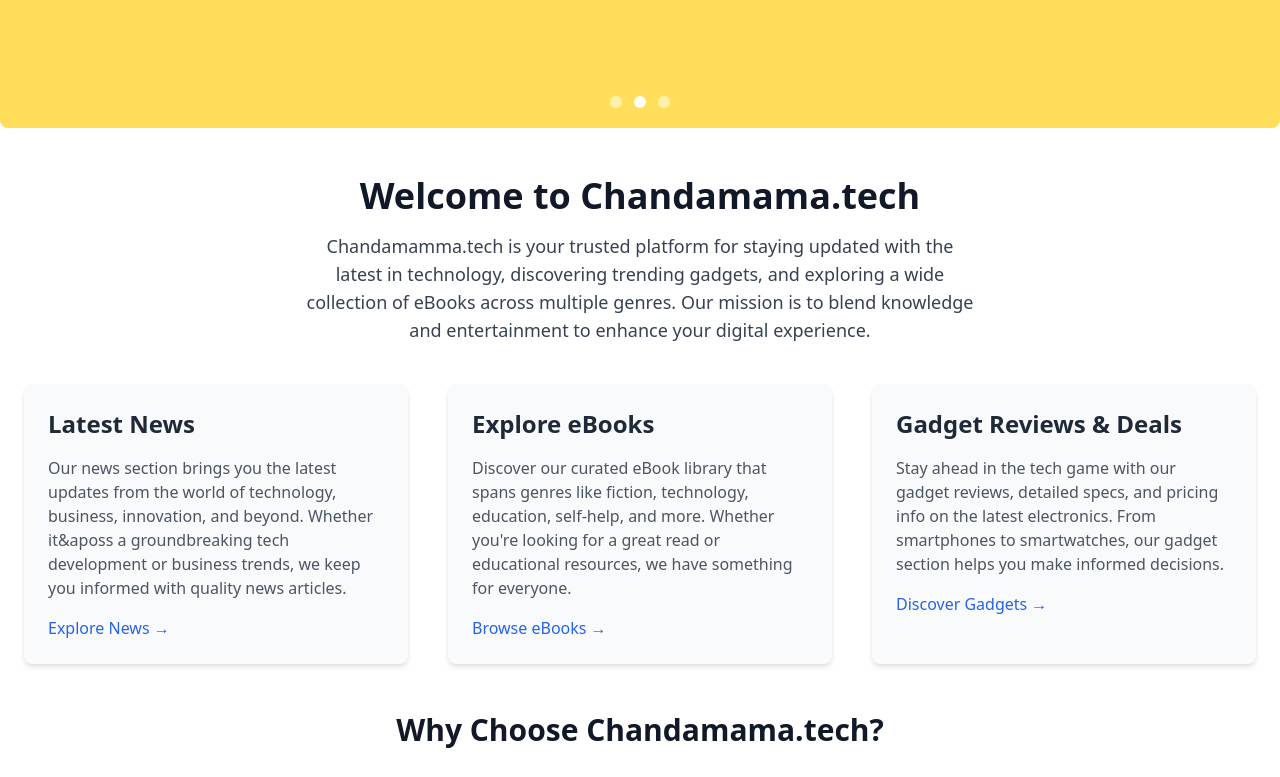
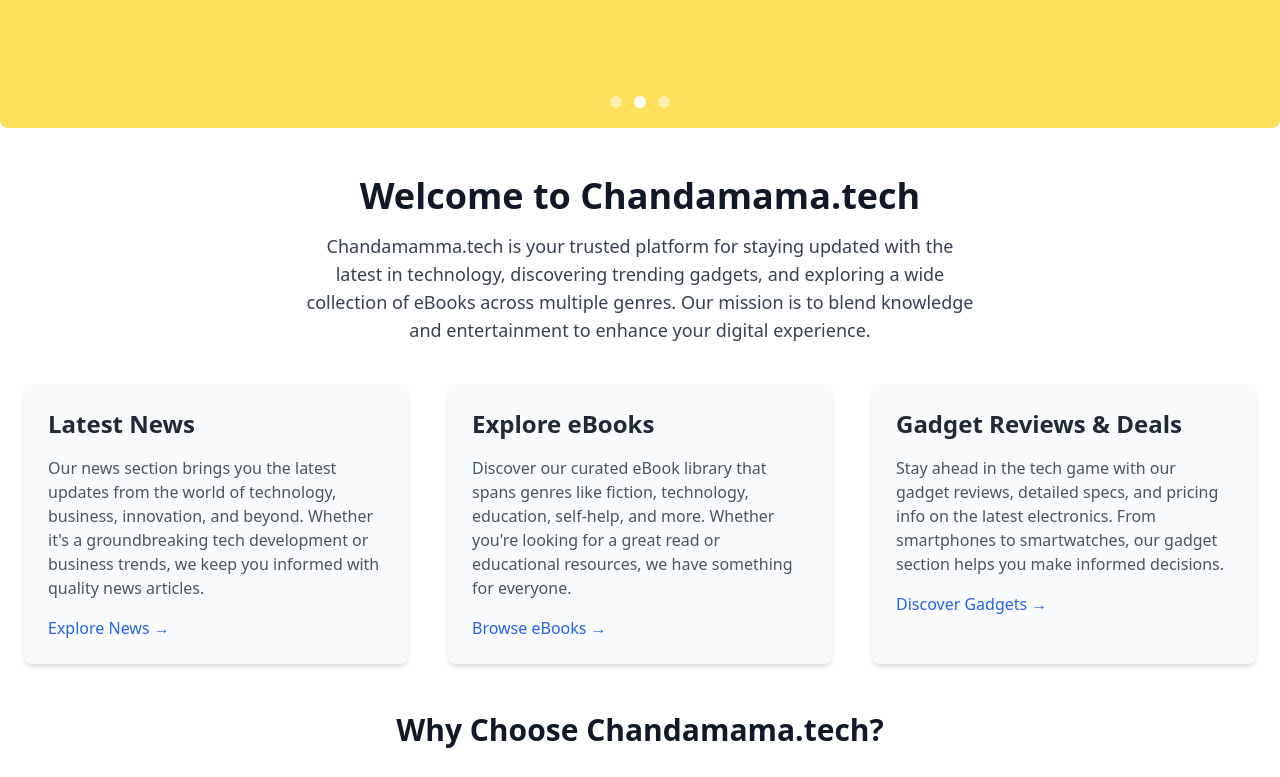
Before and after one commit to vamshichi/chandamama.tech, a Next.js app: page /about in a window 1280 px wide. Shown: the part 368-1145 px from the top of the page. Built offline with nearby package versions, Linux system fonts and the light colour scheme.

Commit message:
updated polises errors

```diff
--- a/app/components/about/aboutChandamama.tsx
+++ b/app/components/about/aboutChandamama.tsx
@@ -17,7 +17,7 @@ const AboutChandamama = () => {
         <div className="bg-gray-50 p-6 rounded-lg shadow-md hover:shadow-lg transition-shadow">
           <h2 className="text-2xl font-semibold text-gray-800 mb-4">Latest News</h2>
           <p className="text-gray-600 mb-4">
-            Our news section brings you the latest updates from the world of technology, business, innovation, and beyond. Whether it&aposs a groundbreaking tech development or business trends, we keep you informed with quality news articles.
+            Our news section brings you the latest updates from the world of technology, business, innovation, and beyond. Whether it&apos;s a groundbreaking tech development or business trends, we keep you informed with quality news articles.
           </p>
           <a
             href="/news"
--- a/app/components/policy/TermsOfService.tsx
+++ b/app/components/policy/TermsOfService.tsx
@@ -46,7 +46,7 @@ const TermsOfService: React.FC = () => {
 
           <h2 className="text-2xl font-semibold mb-4">7. Disclaimers</h2>
           <p className="text-gray-700 mb-4">
-            The services provided by Chandamama.tech are on an "as is" and "as available" basis. We make no warranties, express or implied, regarding the operation of our services or the information, content, materials, or products included on our site.
+            The services provided by Chandamama.tech are on an as is and as available basis. We make no warranties, express or implied, regarding the operation of our services or the information, content, materials, or products included on our site.
           </p>
 
           <h2 className="text-2xl font-semibold mb-4">8. Limitation of Liability</h2>
```
Also changed, not shown: .eslintrc.json.
